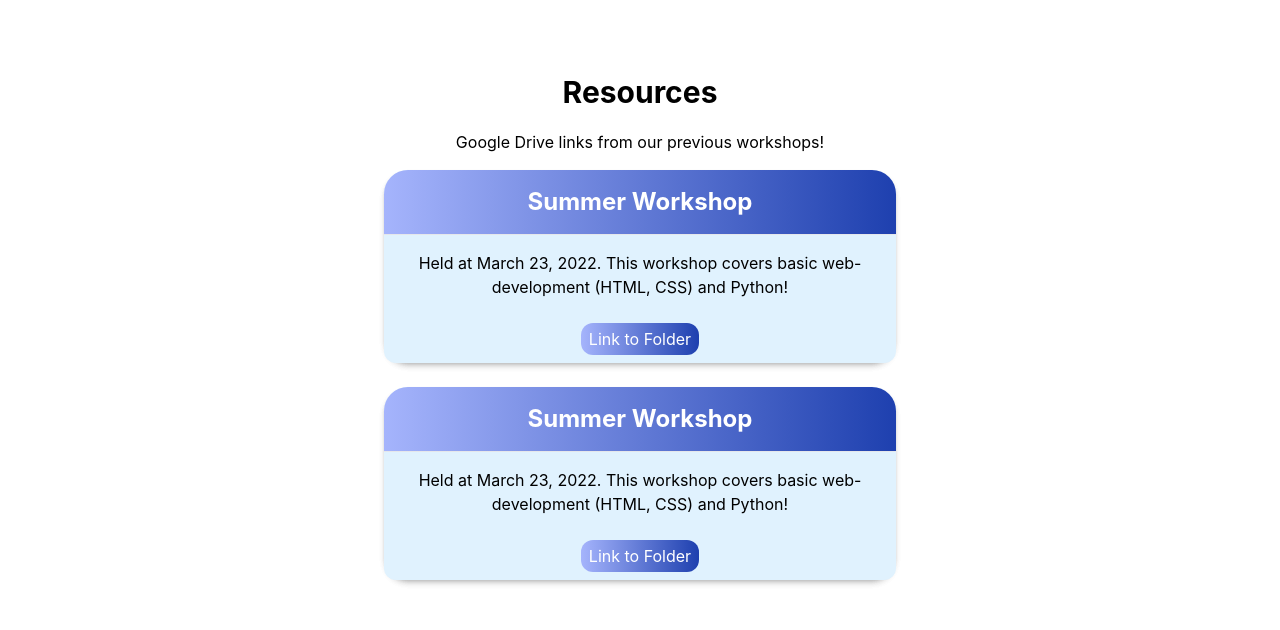
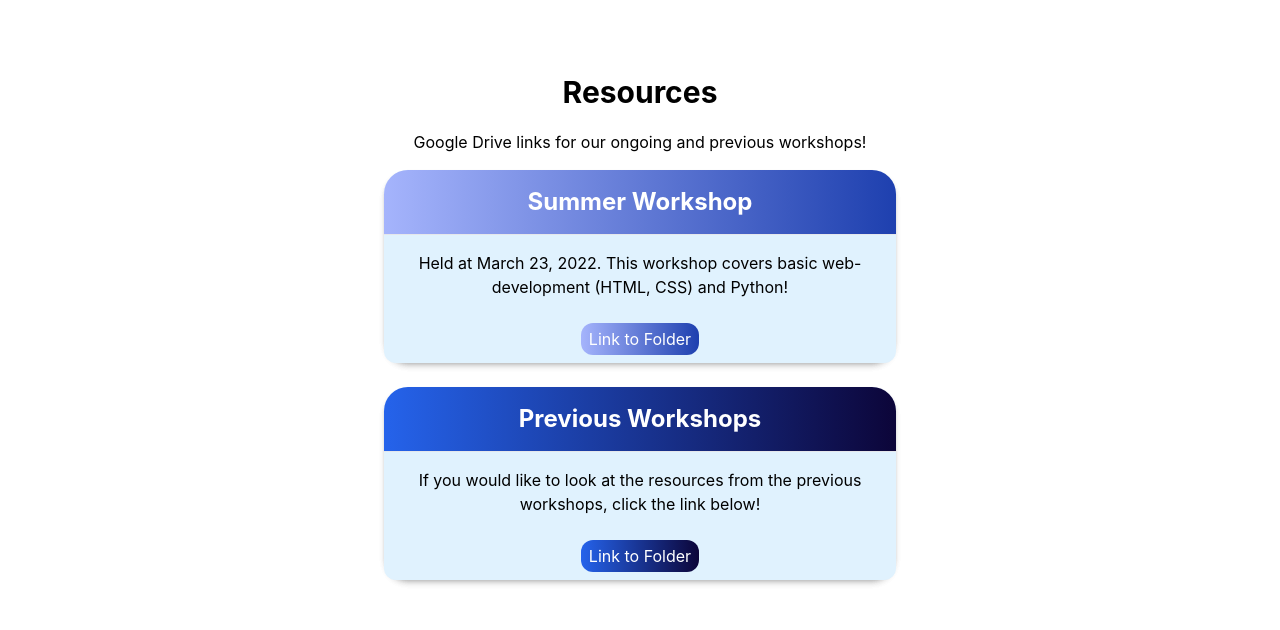
Before and after one commit to CSESoc-CompClub/cc-website-v2, a React (Create React App) app: page /resources in a window 1280 px wide. Shown: the part 940-1570 px from the top of the page. Built offline with nearby package versions, Linux system fonts and the light colour scheme; the HTML template or start-up script is replaced by a standard one.

Commit message:
made some changes for the merge request

```diff
--- /dev/null
+++ b/src/components/PreviousWorkshopCard.jsx
@@ -0,0 +1,25 @@
+export default function ResourceCard() {
+  return (
+    <div>
+      <div class="shadow-md bg-sky-100 rounded-3xl">
+        <div class="shadow-md bg-gradient-to-r from-blue-600 to-[#0c0539] max-w-lg rounded-3xl">
+          <div class="border-b border-white-300 rounded-t-md p-4">
+            <div class="flex justify-center text-2xl text-white font-bold">
+              Previous Workshops
+            </div>
+          </div>
+          <div class="flex justify-center bg-sky-100 p-4">
+            If you would like to look at the resources from the previous workshops, click the link below!
+          </div>
+          <div class="flex justify-center px-4 py-2 bg-sky-100 rounded-b-xl">
+            <a href="/shrek">
+            <button class="bg-gradient-to-r from-blue-600 to-[#0c0539] text-white hover:bg-green-500 hover:underline text-md font-normal rounded-xl px-2 py-1">
+                Link to Folder
+              </button>
+            </a>
+          </div>
+        </div>
+      </div>
+    </div>
+  );
+}
--- a/src/pages/Resources.jsx
+++ b/src/pages/Resources.jsx
@@ -2,6 +2,7 @@ import React from "react";
 import Hero from "../components/Hero";
 import ArticleCard from "../components/ArticleCard";
 import ResourceCard from "../components/ResourceCard";
+import PreviousWorkshopCar from "../components/PreviousWorkshopCard"
 import Articles from "../data/Articles";
 
 export default function Resources() {
@@ -11,12 +12,11 @@ export default function Resources() {
       {/* Workshop Section */}
       <div class="text-center py-5">
         <h1 class="text-3xl gray-900 font-bold py-5">Resources</h1>
-        <p class="gray-500">Google Drive links from our previous workshops!</p>
+        <p class="gray-500">Google Drive links for our ongoing and previous workshops!</p>
         <div class="flex justify-center mb-3 p-4">
           <div class="flex flex-col space-y-6">
-            {Array.from({ length: 2 }).map((_, index) => (
-              <ResourceCard key={index} />
-            ))}
+              <ResourceCard/>
+              <PreviousWorkshopCar/>
           </div>
         </div>
       </div>
```
